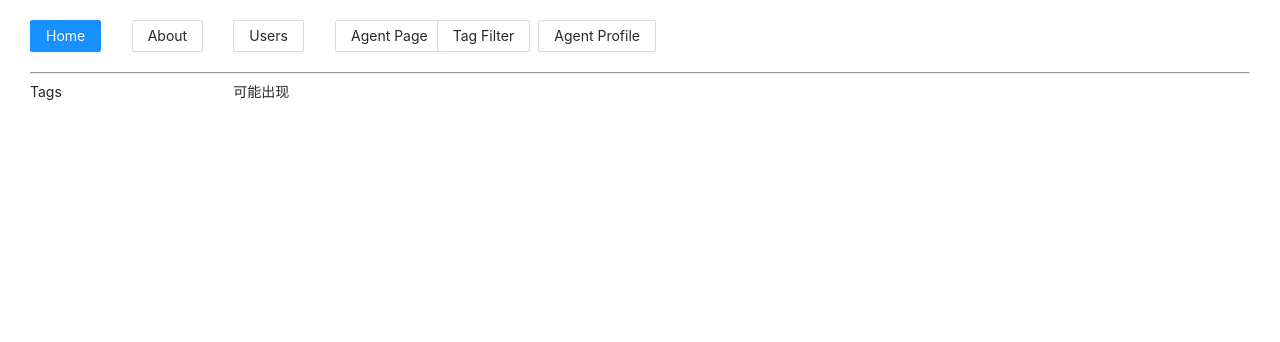
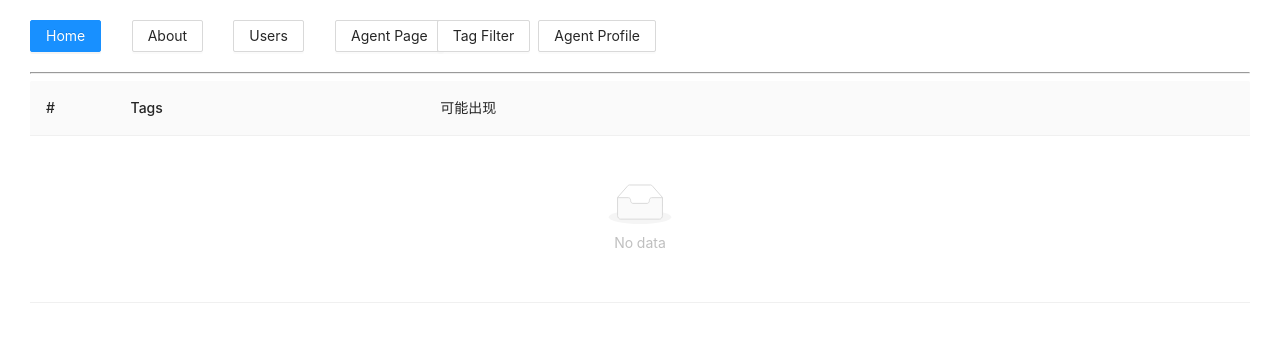
Before and after one commit to vamb/ark-web, a React (Create React App) app: page /agentPage in a window 1280 px wide. Shown: the top 342 px of the page. Built offline with nearby package versions, Linux system fonts and the light colour scheme.

Commit message:
code update

```diff
--- a/src/page/AgentProfile/Agent/AgentPage.js
+++ b/src/page/AgentProfile/Agent/AgentPage.js
@@ -1,32 +1,42 @@
 import React from 'react'
 import { observer } from 'mobx-react'
-import { Row, Col } from 'antd'
-import TagsStore from "./Store/SearchStore";
+import { Row, Col, Table } from 'antd'
+import TagsStore from "./Store/TagsStore";
 import CustomerTag from "./Component/CustomerTag";
 
 const { tagsStore } = TagsStore
 
 const AgentPage = observer(() =>{
+  const columns = [
+    {
+      title: '#',
+      width: 10,
+      render: (text, record, index) => (
+        <span>{index}</span>
+      )
+    },
+    {
+      title: 'Tags',
+      dataIndex: 'tags',
+      width: 150,
+      render: text => <span>{text}</span>
+    },
+    {
+      title: '可能出现',
+      dataIndex: 'agents',
+      width: 400,
+      render: text => <span>{text}</span>
+    },
+  ]
   return(
     <div>
-      <Row>
-        <Col span={4}>
-          <span>Tags</span>
-        </Col>
-        <Col span={20}>
-          <span>可能出现</span>
-        </Col>
-      </Row>
-      <Row>
-        <Col span={4}>
-          {
-
-          }
-        </Col>
-        <Col span={20}>
-
-        </Col>
-      </Row>
+      <Table
+        rowKey={record => record.key+'agentList'}
+        pagination={false}
+        columns={columns}
+        dataSource={null}
+        scroll={{x: 900}}
+      />
     </div>
   )
 })
--- a/src/page/AgentProfile/Agent/Store/SearchStore.js
+++ b/src/page/AgentProfile/Agent/Store/TagsStore.js
@@ -1,4 +1,4 @@
-import {action, observable} from "mobx";
+import { action, observable } from "mobx";
 
 const TagsStore = {}
 
--- a/src/page/AgentProfile/TagFilter/Store/SearchStore.js
+++ b/src/page/AgentProfile/TagFilter/Store/SearchStore.js
@@ -1,6 +1,6 @@
 import { observable, action } from 'mobx'
 import AgentConstant from "../../../AgentConstant";
-import TagsStore from "../../Agent/Store/SearchStore";
+import TagsStore from "../../Agent/Store/TagsStore";
 
 const SearchStore = {}
 
```
